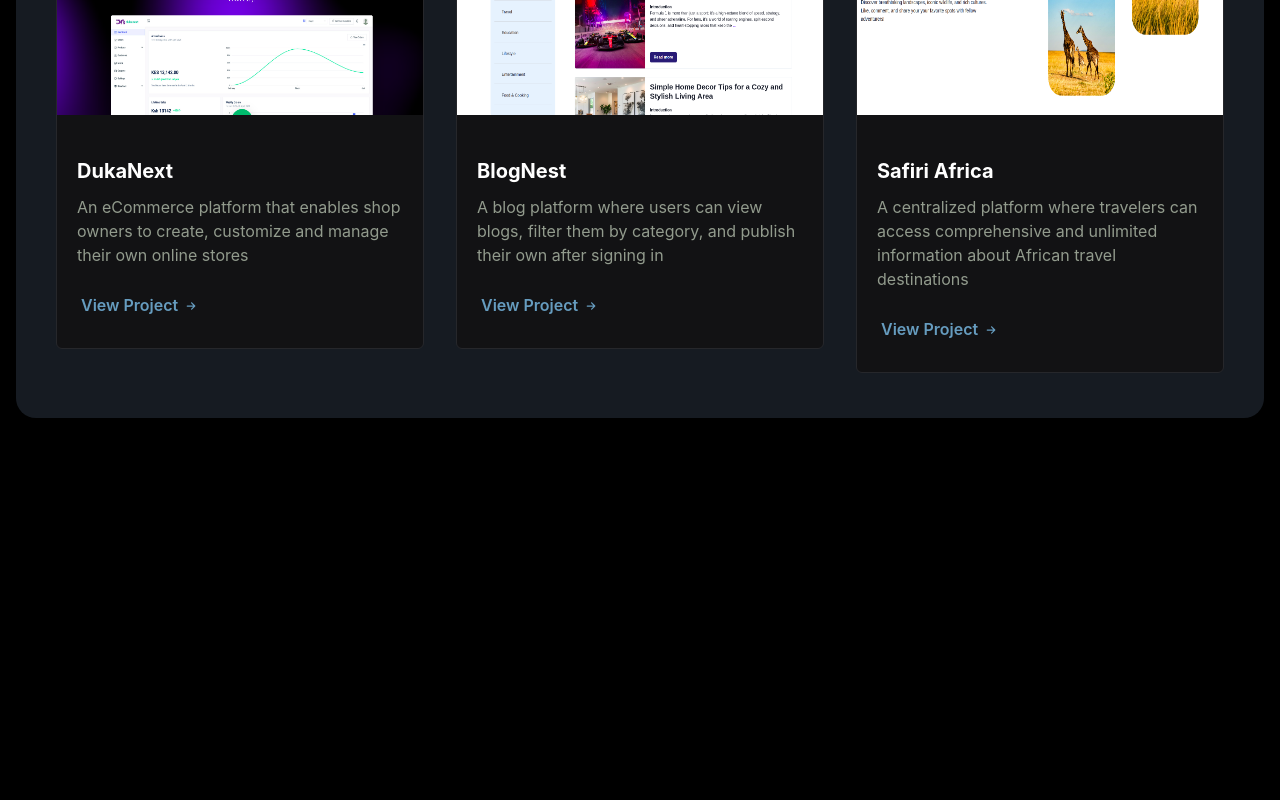
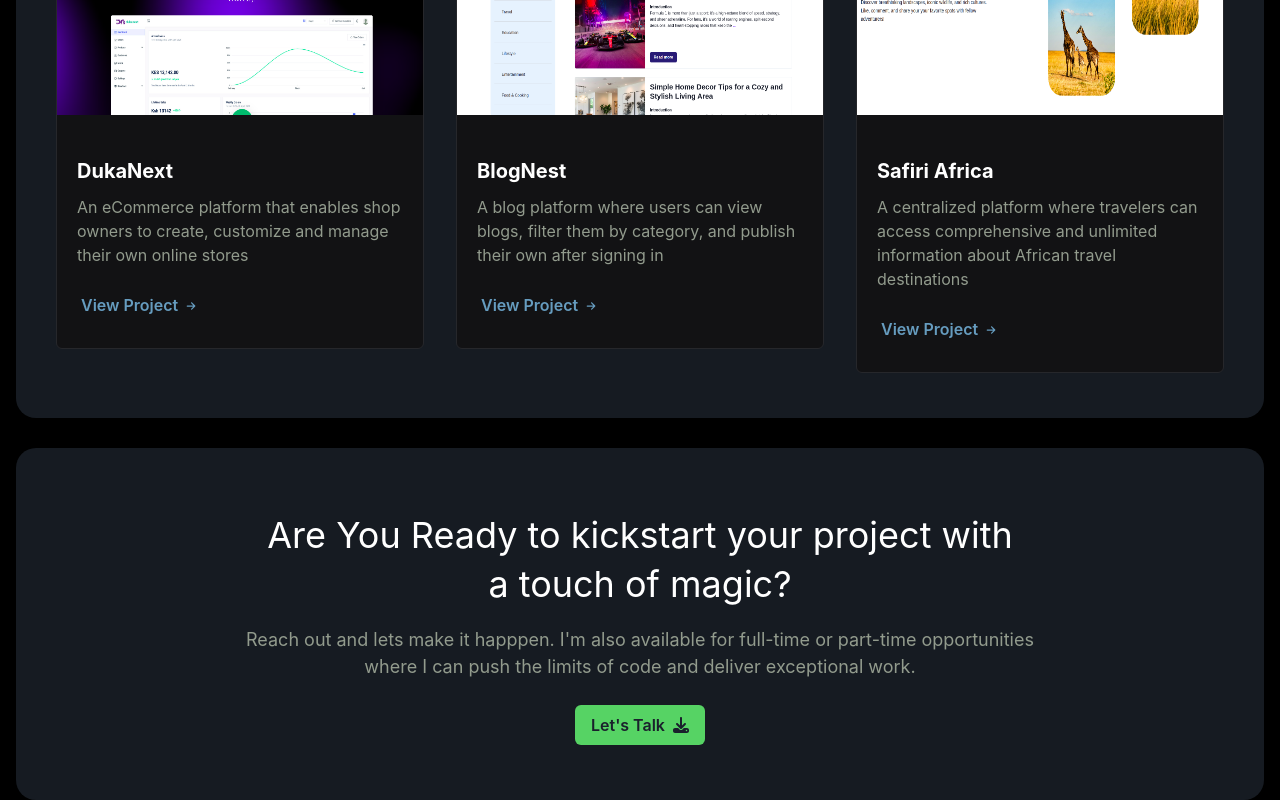
Before and after one commit to Mariam-Senzia/developer-portfolio, a React (Vite) app: page / in a window 1280 px wide. Shown: the part 1122-1922 px from the top of the page. Before the commit the page ends 1540 px from the top, so only its background shows below. Built offline with nearby package versions, Linux system fonts and the light colour scheme.

Commit message:
Added a reach out section

```diff
--- /dev/null
+++ b/src/components/home/ReachOut.tsx
@@ -0,0 +1,34 @@
+import { Box, Button, Container, Link, Text } from "@chakra-ui/react";
+import { FaDownload } from "react-icons/fa6";
+
+const ReachOut = () => {
+  return (
+    <>
+      <Container maxW="container.xl">
+        <Box backgroundColor="#161b22" borderRadius="20px" mt="30px">
+            <Text color="white" fontSize="4xl" textAlign="center" pt="60px">
+                Are You Ready to kickstart your project with
+            </Text>
+            <Text color="white" fontSize="4xl" textAlign="center" mt="-5px">
+                a touch of magic?
+            </Text>
+            <Text color="#929b8d" textAlign="center" mt="15px" fontSize="lg">
+                Reach out and lets make it happpen. I'm also available for full-time or part-time opportunities
+            </Text>
+            <Text color="#929b8d" textAlign="center" mt="" fontSize="lg">
+                where I can push the limits of code and deliver exceptional work.
+            </Text>
+            <Box textAlign="center" mt="25px">
+                <Link href="mailto:mariamsenzia@gmail.com">
+                    <Button bgColor="#56d364" _hover={{backgroundColor:"#1D8678"}} rightIcon={<FaDownload />} mb="55px">
+                        Let's Talk
+                    </Button>
+                </Link>
+            </Box>
+        </Box>
+      </Container>
+    </>
+  );
+};
+
+export default ReachOut;
--- a/src/pages/Home.tsx
+++ b/src/pages/Home.tsx
@@ -1,6 +1,7 @@
 import Hero from "../components/home/Hero";
 import Navbar from "../components/home/Navbar";
 import Projects from "../components/home/Projects";
+import ReachOut from "../components/home/ReachOut";
 
 const Home = () => {
   return (
@@ -8,6 +9,7 @@ const Home = () => {
       <Navbar />
       <Hero />
       <Projects />
+      <ReachOut />
     </>
   );
 };
```
